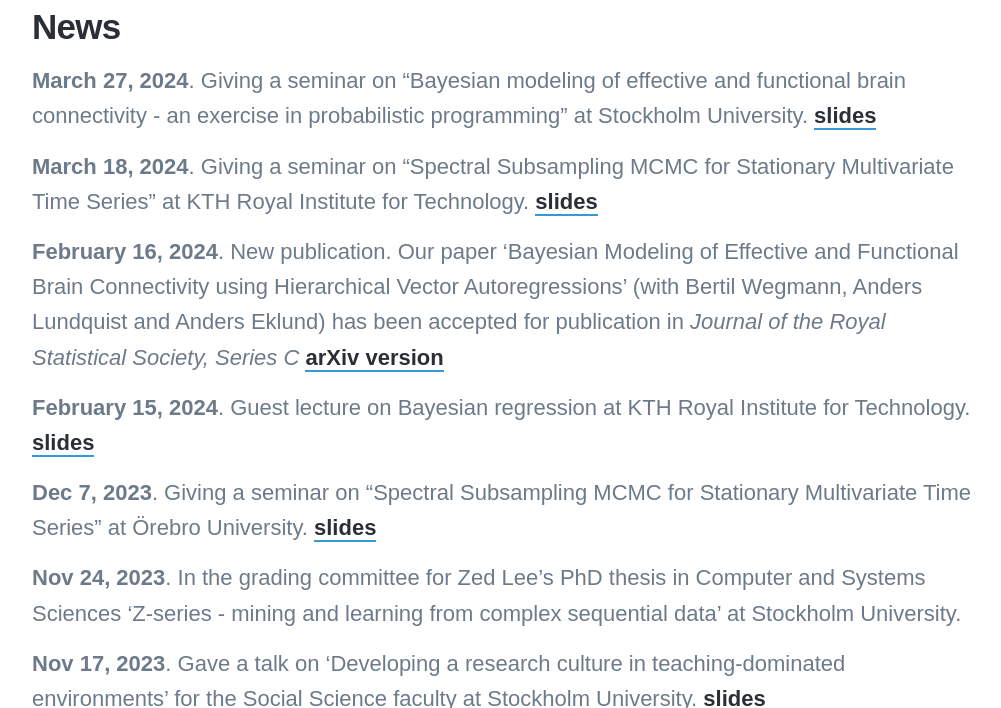
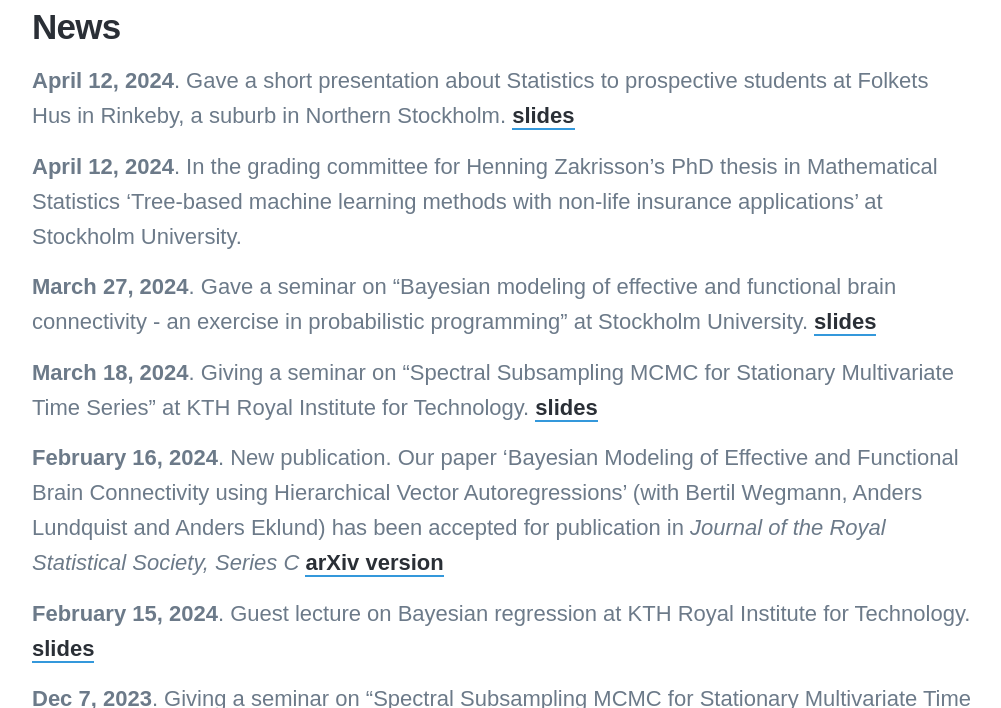
Before and after one commit to mattiasvillani/mattiasvillani.github.io, a Jekyll site: the page built from _pages/news.md, in a window 1280 px wide and 900 px high, scrolled down 416 px, cut to the strip 192-900 px from the top of the window. Shown: the whole strip, without its empty margins (138-1139 px from the left). Built offline with Jekyll 4.4.1, drawn with Linux system fonts in a browser that asks for light colours; nearby versions of some CDN libraries; some web fonts are replaced.

Commit message:
added Rinkeby and matstat thesis to news

```diff
--- a/_pages/news.md
+++ b/_pages/news.md
@@ -8,7 +8,11 @@ featured_image: /images/linocut_newspaper.png
 
 ## News
 
-**March 27, 2024**. Giving a seminar on "Bayesian modeling of effective and functional brain connectivity - an exercise in probabilistic programming" at Stockholm University. [slides](https://github.com/mattiasvillani/Talks/raw/master/VillaniStatSUMarch2024.pdf)
+**April 12, 2024**. Gave a short presentation about Statistics to prospective students at Folkets Hus in Rinkeby, a suburb in Northern Stockholm. [slides](https://github.com/mattiasvillani/Talks/raw/master/VillaniRinkebyApril2024.pdf)
+
+**April 12, 2024**. In the grading committee for Henning Zakrisson's PhD thesis in Mathematical Statistics 'Tree-based machine learning methods with non-life insurance applications' at Stockholm University.
+
+**March 27, 2024**. Gave a seminar on "Bayesian modeling of effective and functional brain connectivity - an exercise in probabilistic programming" at Stockholm University. [slides](https://github.com/mattiasvillani/Talks/raw/master/VillaniStatSUMarch2024.pdf)
 
 **March 18, 2024**. Giving a seminar on "Spectral Subsampling MCMC for Stationary Multivariate Time Series" at KTH Royal Institute for Technology. [slides](https://github.com/mattiasvillani/Talks/raw/master/VillaniKTHMarch2024.pdf)
 
```
